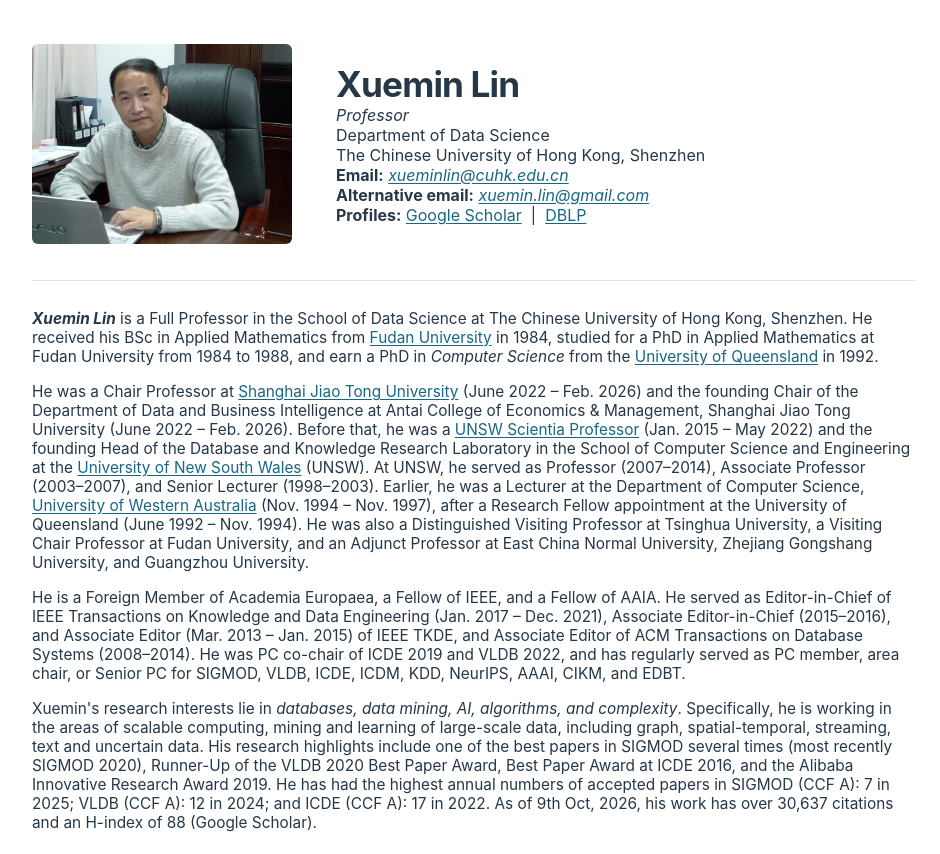
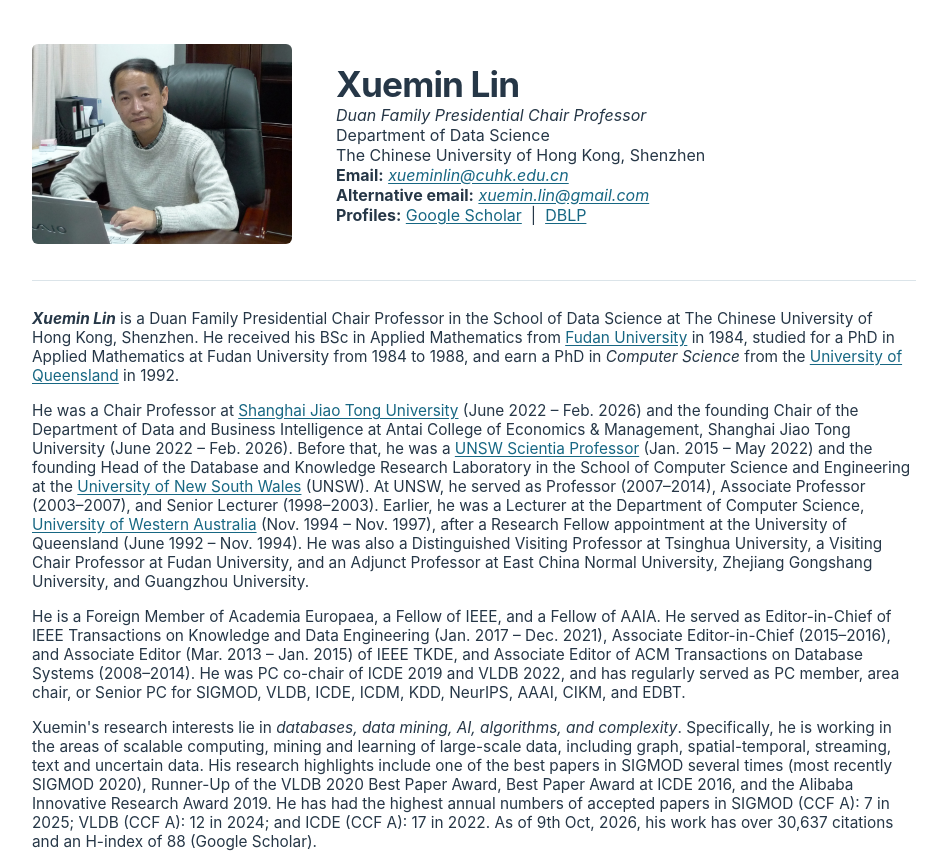
Before and after one commit to XueminLin/XueminLin.github.io, a plain HTML site: page index.html in a window 1280 px wide. Shown: the top 854 px of the page, without its empty margins (166-1106 px from the left). Drawn offline with Linux system fonts and the light colour scheme.

Commit message:
Update index.html

```diff
--- a/index.html
+++ b/index.html
@@ -17,7 +17,7 @@
 <td ALIGN=LEFT VALIGN=CENTER WIDTH="45%"><img class="profile-photo" src="xuemin2.JPG" height=200 border=0 alt="Xuemin Lin">
 </td>
 <td ALIGN=LEFT VALIGN=CENTER><b><font size=+2>Xuemin Lin</font></b>
-<br><i>Professor</i>
+<br><i>Duan Family Presidential Chair Professor</i>
 <br>Department of Data Science
 <br>The Chinese University of Hong Kong, Shenzhen
 <br><b>Email:</b> <i><a href="mailto:xueminlin@cuhk.edu.cn">xueminlin@cuhk.edu.cn</a></i>
@@ -30,7 +30,7 @@
 <hr>
 </hr>
 <p align=justify>
-<font size=-1><b><i>Xuemin Lin</i></b> is a Full Professor in the School of Data Science at The Chinese University of Hong Kong, Shenzhen. He received his BSc in Applied Mathematics from <a href="http://www.fudan.edu.cn">Fudan University</a> in 1984, studied for a PhD in Applied Mathematics at Fudan University from 1984 to 1988, and earn a PhD in <i>Computer Science</i> from the <a href="http://www.uq.edu.au">University of Queensland</a> in 1992.
+<font size=-1><b><i>Xuemin Lin</i></b> is a Duan Family Presidential Chair Professor in the School of Data Science at The Chinese University of Hong Kong, Shenzhen. He received his BSc in Applied Mathematics from <a href="http://www.fudan.edu.cn">Fudan University</a> in 1984, studied for a PhD in Applied Mathematics at Fudan University from 1984 to 1988, and earn a PhD in <i>Computer Science</i> from the <a href="http://www.uq.edu.au">University of Queensland</a> in 1992.
 
 <p align=justify>
 He was a Chair Professor at <a href="https://www.sjtu.edu.cn/">Shanghai Jiao Tong University</a> (June 2022 – Feb. 2026) and the founding Chair of the Department of Data and Business Intelligence at Antai College of Economics & Management, Shanghai Jiao Tong University (June 2022 – Feb. 2026). Before that, he was a <a href="https://cgi.cse.unsw.edu.au/~lxue/">UNSW Scientia Professor</a> (Jan. 2015 – May 2022) and the founding Head of the Database and Knowledge Research Laboratory in the School of Computer Science and Engineering at the <a href="https://www.unsw.edu.au/staff/xuemin-lin">University of New South Wales</a> (UNSW). At UNSW, he served as Professor (2007–2014), Associate Professor (2003–2007), and Senior Lecturer (1998–2003). Earlier, he was a Lecturer at the Department of Computer Science, <a href="https://www.uwa.edu.au/home">University of Western Australia</a> (Nov. 1994 – Nov. 1997), after a Research Fellow appointment at the University of Queensland (June 1992 – Nov. 1994). He was also a Distinguished Visiting Professor at Tsinghua University, a Visiting Chair Professor at Fudan University, and an Adjunct Professor at East China Normal University, Zhejiang Gongshang University, and Guangzhou University.
```
